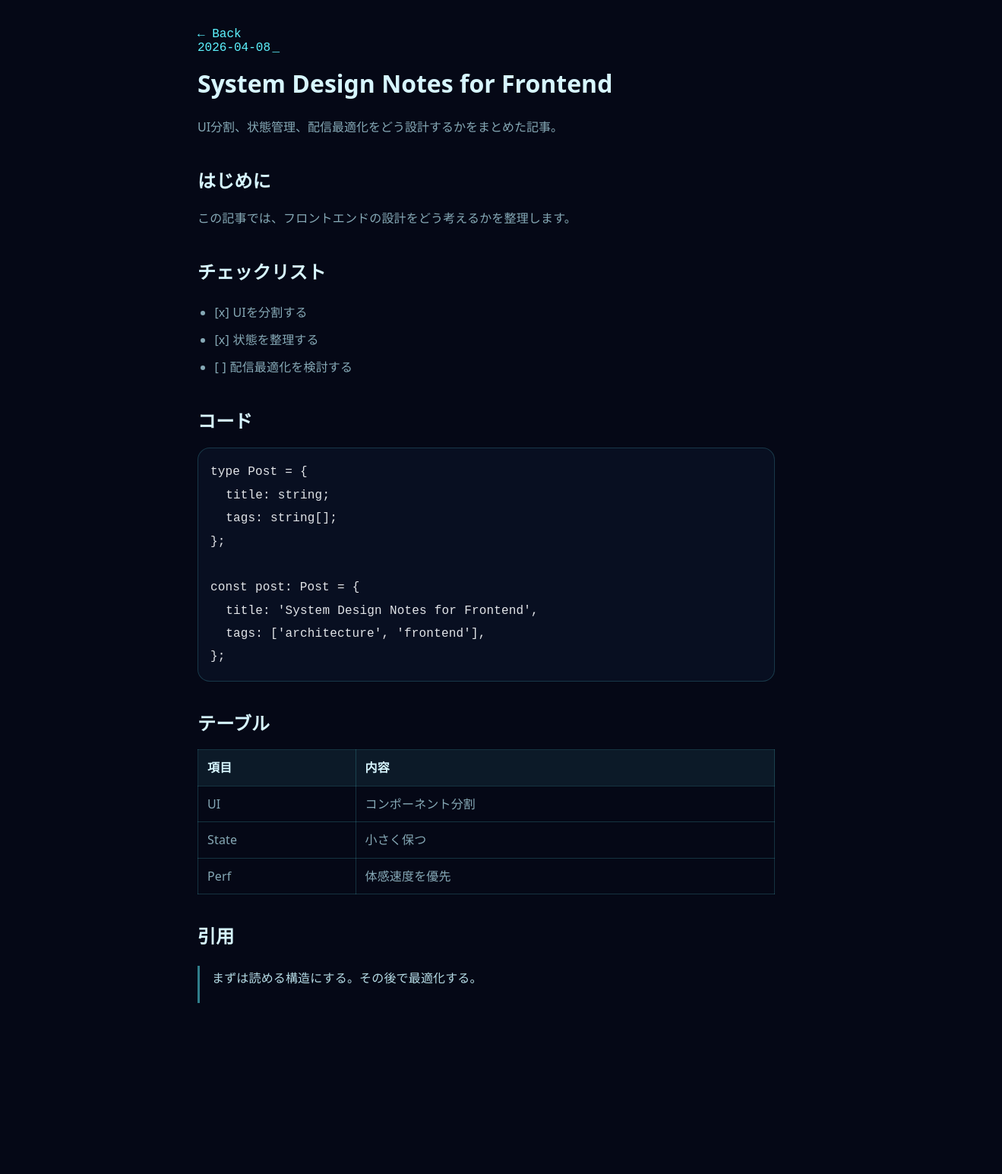
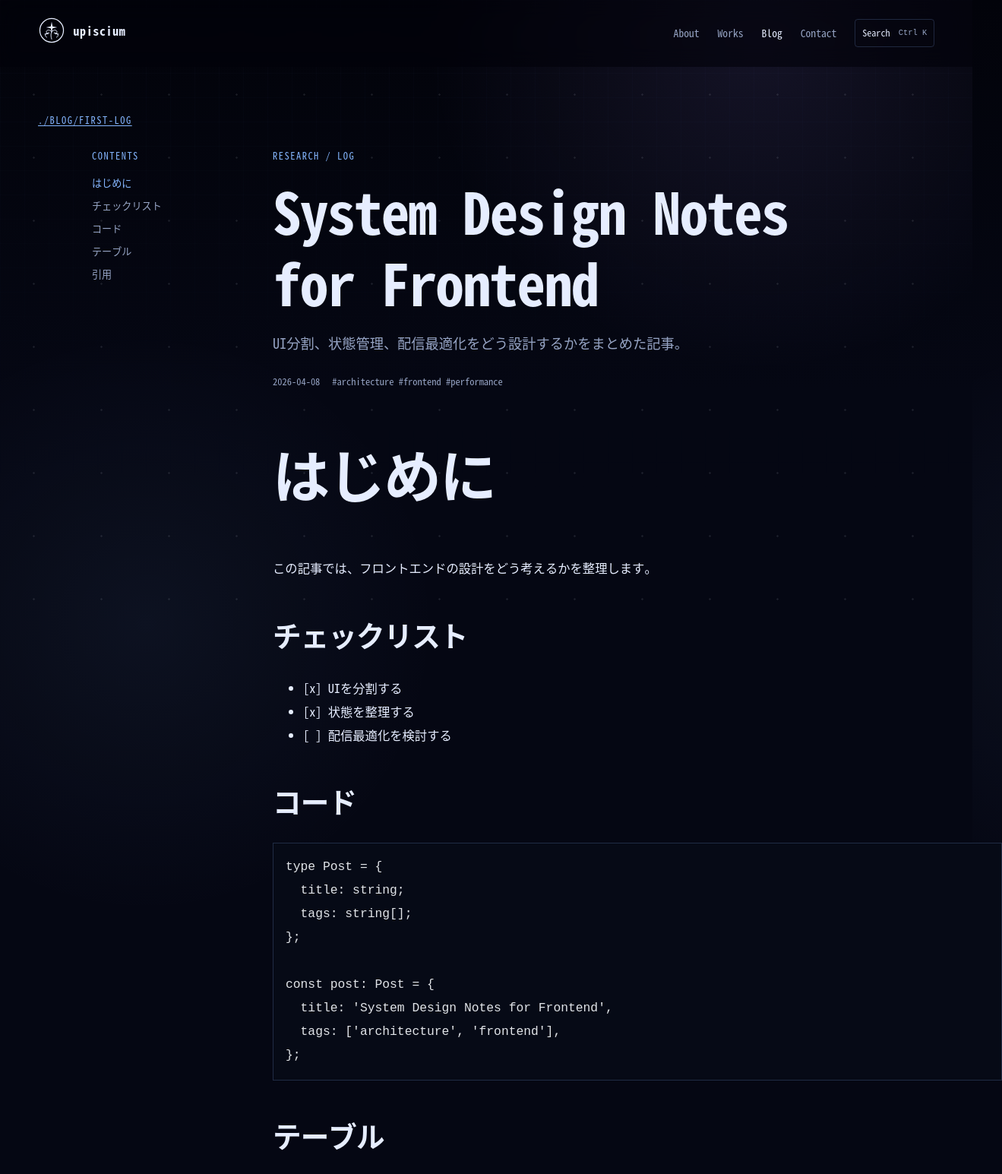
Before and after one commit to uPiscium/blog-upiscium-dev, an Astro site: page /blog/first-log in a window 1280 px wide. Shown: the top 1545 px of the page at 76% size, 1319 px wide, since content can reach past the window. Before the commit the page ends 1400 px from the top, so only its background shows below. Built offline with nearby package versions, Linux system fonts and the light colour scheme; Astro itself is replaced by a stand-in of ours; some packages are replaced by stand-ins of ours; code samples lack their colours.

Commit message:
feat: redesign blog prototype

```diff
--- /dev/null
+++ b/src/content/blog/neoforge-integration-testing.md
@@ -0,0 +1,14 @@
+---
+title: NeoForge MODの統合テスト
+description: 複数MODを横断するゲームループの確認方法。
+pubDate: 2026-04-16
+category: Minecraft
+featured: false
+tags: [Minecraft, NeoForge, Testing]
+---
+
+<!-- Prototype content. Replace after design approval. -->
+
+## テスト観点
+
+ワールド生成、イベント順序、保存復元をリリース前に確認します。
--- /dev/null
+++ b/src/content/blog/nixos-local-ai.md
@@ -0,0 +1,14 @@
+---
+title: NixOSでローカルAI基盤を再現する
+description: 宣言的な構成と運用境界を検討するサンプル記事。
+pubDate: 2026-04-14
+category: Infrastructure
+featured: false
+tags: [NixOS, AI, Infrastructure]
+---
+
+<!-- Prototype content. Replace after design approval. -->
+
+## 構成の境界
+
+再現可能な開発環境と、状態を持つサービスを分離します。
--- /dev/null
+++ b/src/content/blog/vulkan-sync-design.md
@@ -0,0 +1,14 @@
+---
+title: Vulkanの同期設計を分解する
+description: 描画ループの同期対象と責務を整理するサンプル記事。
+pubDate: 2026-04-12
+category: Research
+featured: true
+tags: [Vulkan, C++, Graphics]
+---
+
+<!-- Prototype content. Replace after design approval. -->
+
+## 同期対象を列挙する
+
+まず GPU と CPU の境界を明示し、待機点を少なく保ちます。
--- a/src/pages/blog/[slug].astro
+++ b/src/pages/blog/[slug].astro
@@ -1,169 +1,38 @@
 ---
 import { getCollection } from 'astro:content';
+import BaseLayout from '../../layouts/BaseLayout.astro';
+import TableOfContents from '../../components/TableOfContents.astro';
+import CodePreview from '../../components/CodePreview.astro';
 
 export async function getStaticPaths() {
-  const posts = await getCollection('blog');
-
-  return posts
-    .filter((post) => !post.data.draft)
-    .map((post) => ({
-      params: { slug: post.slug },
-      props: { post },
-    }));
+  const posts = await getCollection('blog', ({ data }) => !data.draft);
+  return posts.map((post) => ({ params: { slug: post.slug }, props: { post } }));
 }
-
 const { post } = Astro.props;
-const { Content } = await post.render();
+const { Content, headings } = await post.render();
+const allPosts = (await getCollection('blog')).filter((item) => !item.data.draft).sort((a, b) => b.data.pubDate.getTime() - a.data.pubDate.getTime());
+const related = allPosts.filter((item) => item.slug !== post.slug && (item.data.category === post.data.category || item.data.tags.some((tag) => post.data.tags.includes(tag)))).slice(0, 3);
 ---
-
-<html lang="ja">
-  <head>
-    <meta charset="utf-8" />
-    <meta name="viewport" content="width=device-width, initial-scale=1" />
-    <title>{post.data.title} // SIGNAL</title>
-    <meta name="description" content={post.data.description} />
-  </head>
-  <body>
-    <main class="page">
-      <a href="/blog/">← Back</a>
-      <p class="eyebrow">{post.data.pubDate.toISOString().slice(0, 10)}</p>
-      <h1>{post.data.title}</h1>
-      <p class="lead">{post.data.description}</p>
-      <article class="content">
-        <Content />
+<BaseLayout title={`${post.data.title} // SIGNAL`} description={post.data.description}>
+  <main id="main" class="container page-main">
+    <p class="path"><a href="/blog/">{`./blog/${post.slug}`}</a></p>
+    <div class="article-layout">
+      <TableOfContents headings={headings} />
+      <article class="article">
+        <header class="article-header"><p class="eyebrow">{post.data.category} / log</p><h1>{post.data.title}</h1><p class="lede">{post.data.description}</p><div class="meta"><time datetime={post.data.pubDate.toISOString()}>{post.data.pubDate.toISOString().slice(0, 10)}</time>{post.data.updatedDate && <span>updated {post.data.updatedDate.toISOString().slice(0, 10)}</span>}<span>{post.data.tags.map((tag) => `#${tag}`).join(' ')}</span></div></header>
+        <div class="prose"><Content /></div>
+        {post.slug === 'vulkan-sync-design' && <CodePreview file="src/lib/route.ts" language="typescript" highlight={[2, 3]} diff code={'-const mode = "legacy";\n+const mode = "stream";\n+export const route = createRoute(mode);'} />}
       </article>
-    </main>
-  </body>
-</html>
-
+    </div>
+    {related.length > 0 && <section class="related section"><div class="section-heading"><h2>Related posts</h2></div><div class="grid grid-3">{related.map((item) => <a class="card" href={`/blog/${item.slug}/`}><p class="eyebrow">{item.data.category}</p><h3>{item.data.title}</h3><p>{item.data.description}</p></a>)}</div></section>}
+  </main>
+</BaseLayout>
+<script is:inline>
+  const links = [...document.querySelectorAll('.toc-desktop a, .toc-mobile a')];
+  const sections = links.map((link) => document.querySelector(link.getAttribute('href'))).filter(Boolean);
+   const updateLocation = () => { let current = sections[0]; for (const section of sections) if (section.getBoundingClientRect().top <= 140) current = section; links.forEach((link) => { if (link.getAttribute('href') === `#${current?.id}`) link.setAttribute('aria-current', 'location'); else link.removeAttribute('aria-current'); }); };
+  addEventListener('scroll', updateLocation, { passive: true }); updateLocation();
+</script>
 <style>
-  :global(h1, h2, h3, p) {
-    margin-top: 0;
-  }
-
-  body {
-    margin: 0;
-    background: #050816;
-    color: #d7f6ff;
-    font-family: system-ui, sans-serif;
-  }
-  .page {
-    width: min(760px, calc(100% - 32px));
-    margin: 0 auto;
-    padding: 32px 0 64px;
-  }
-  .eyebrow,
-  a {
-    font-family: ui-monospace, monospace;
-    color: #5df3ff;
-  }
-
-  .eyebrow::after {
-    content: '_';
-    margin-left: 0.15em;
-    animation: blink 1s steps(1, end) infinite;
-  }
-
-  a {
-    text-decoration: none;
-  }
-
-  a:hover {
-    color: #7cffb2;
-  }
-  .lead,
-  .content {
-    color: #86a9b6;
-    line-height: 1.9;
-  }
-  .content {
-    letter-spacing: 0.01em;
-    word-spacing: 0.02em;
-  }
-  .content :global(pre) {
-    overflow: auto;
-    padding: 16px;
-    border-radius: 16px;
-    background: rgba(10, 18, 36, 0.82);
-    border: 1px solid rgba(93, 243, 255, 0.18);
-  }
-  .content :global(code) {
-    font-family: ui-monospace, monospace;
-  }
-  .content :global(:not(pre) > code) {
-    padding: 0.15rem 0.35rem;
-    border-radius: 6px;
-    background: rgba(93, 243, 255, 0.1);
-    color: #d7f6ff;
-  }
-  .content :global(h1),
-  .content :global(h2),
-  .content :global(h3) {
-    margin-top: 2rem;
-    margin-bottom: 0.75rem;
-    color: #d7f6ff;
-  }
-  .content :global(p),
-  .content :global(ul),
-  .content :global(ol),
-  .content :global(blockquote),
-  .content :global(table) {
-    margin-bottom: 1rem;
-  }
-  .content :global(p),
-  .content :global(li),
-  .content :global(blockquote) {
-    line-height: 1.9;
-  }
-  .content :global(ul),
-  .content :global(ol) {
-    padding-left: 1.4rem;
-  }
-  .content :global(li + li) {
-    margin-top: 0.35rem;
-  }
-  .content :global(blockquote) {
-    margin-left: 0;
-    padding: 0.1rem 0 0.1rem 1rem;
-    border-left: 3px solid rgba(93, 243, 255, 0.5);
-    color: #b6dce6;
-  }
-  .content :global(table) {
-    width: 100%;
-    border-collapse: collapse;
-  }
-  .content :global(th),
-  .content :global(td) {
-    border: 1px solid rgba(93, 243, 255, 0.18);
-    padding: 8px 12px;
-  }
-  .content :global(th) {
-    background: rgba(93, 243, 255, 0.08);
-    color: #d7f6ff;
-    text-align: left;
-  }
-  .content :global(a) {
-    color: #7cffb2;
-    text-decoration-color: rgba(124, 255, 178, 0.6);
-  }
-  .content :global(hr) {
-    border: 0;
-    border-top: 1px solid rgba(93, 243, 255, 0.18);
-    margin: 1.5rem 0;
-  }
-  .content :global(img) {
-    max-width: 100%;
-    border-radius: 16px;
-  }
-
-  @keyframes blink {
-    0%,
-    49% {
-      opacity: 1;
-    }
-    50%,
-    100% {
-      opacity: 0;
-    }
-  }
+  .article-layout{display:grid;grid-template-columns:190px minmax(0,800px);gap:3rem;align-items:start;justify-content:center}.article{min-width:0}.article-header{margin-bottom:3rem}.article-header h1{margin:.5rem 0 1rem}.article-header .meta{margin-top:1.5rem}.prose{font-size:1.02rem;line-height:1.9}.prose :global(h2),.prose :global(h3){scroll-margin-top:7rem;margin-top:3rem}.prose :global(p),.prose :global(ul),.prose :global(ol),.prose :global(blockquote){margin-block:1.35rem}.prose :global(a){text-decoration:underline}.prose :global(a[href^="http"]::after){content:' ↗';font-size:.75em}.prose :global(blockquote){border-left:2px solid var(--flower-red);padding-left:1rem;color:var(--text-secondary)}.prose :global(pre),.prose :global(table){overflow-x:auto;background:#060a16;border:1px solid var(--line)}.prose :global(pre){width:min(960px,calc(100vw - 3rem));padding:1rem}.prose :global(table){display:block;width:max-content;max-width:min(960px,calc(100vw - 3rem));border-collapse:collapse}.prose :global(th),.prose :global(td){border:1px solid var(--line);padding:.6rem}.related{max-width:800px;margin-left:auto;margin-right:auto}@media(max-width:800px){.article-layout{display:block}.related{margin-left:0}.article-header{margin-bottom:2rem}}
 </style>
--- a/src/pages/blog/index.astro
+++ b/src/pages/blog/index.astro
@@ -1,108 +1,22 @@
 ---
 import { getCollection } from 'astro:content';
+import BaseLayout from '../../layouts/BaseLayout.astro';
+import PostCard from '../../components/PostCard.astro';
+import { categories } from '../../data/posts';
 
 const posts = (await getCollection('blog'))
   .filter((post) => !post.data.draft)
   .sort((a, b) => b.data.pubDate.getTime() - a.data.pubDate.getTime());
+const representatives = categories.map((category) => {
+  const categoryPosts = posts.filter((post) => post.data.category === category);
+  return { category, post: categoryPosts.find((post) => post.data.featured) ?? categoryPosts[0] };
+}).filter((item) => item.post);
 ---
-
-<html lang="ja">
-  <head>
-    <meta charset="utf-8" />
-    <meta name="viewport" content="width=device-width, initial-scale=1" />
-    <title>Blog // SIGNAL</title>
-  </head>
-  <body>
-    <main class="page">
-      <p class="eyebrow">/blog</p>
-      <h1>Recent Posts</h1>
-      <section class="list">
-        {posts.map((post) => (
-          <a class="card" href={`/blog/${post.slug}/`}>
-            <div>
-              <p class="meta">{post.data.pubDate.toISOString().slice(0, 10)}</p>
-              <h2>{post.data.title}</h2>
-              <p>{post.data.description}</p>
-            </div>
-            <div class="tags">
-              {post.data.tags.map((tag) => <span>{`#${tag}`}</span>)}
-            </div>
-          </a>
-        ))}
-      </section>
-    </main>
-  </body>
-</html>
-
-<style>
-  body {
-    margin: 0;
-    background: #050816;
-    color: #d7f6ff;
-    font-family: system-ui, sans-serif;
-    letter-spacing: 0.01em;
-    word-spacing: 0.02em;
-  }
-  .page {
-    width: min(900px, calc(100% - 32px));
-    margin: 0 auto;
-    padding: 32px 0 64px;
-  }
-  .eyebrow,
-  .meta {
-    font-family: ui-monospace, monospace;
-    color: #5df3ff;
-    text-transform: uppercase;
-    letter-spacing: .12em;
-    font-size: .8rem;
-  }
-  .list {
-    display: grid;
-    gap: 16px;
-  }
-  .card {
-    display: grid;
-    gap: 12px;
-    text-decoration: none;
-    color: inherit;
-    border: 1px solid rgba(93, 243, 255, 0.18);
-    border-radius: 18px;
-    padding: 20px;
-    background: linear-gradient(180deg, rgba(10, 18, 36, 0.92), rgba(3, 10, 24, 0.76));
-    box-shadow: inset 0 1px 0 rgba(255, 255, 255, 0.03);
-  }
-  .tags {
-    display: flex;
-    gap: 8px;
-    flex-wrap: wrap;
-    color: #86a9b6;
-    font-family: ui-monospace, monospace;
-    letter-spacing: 0.04em;
-    line-height: 1.8;
-  }
-
-  .card p {
-    line-height: 1.85;
-  }
-
-  .card h2 {
-    line-height: 1.25;
-  }
-
-  .eyebrow::after {
-    content: '_';
-    margin-left: 0.15em;
-    animation: blink 1s steps(1, end) infinite;
-  }
-
-  @keyframes blink {
-    0%,
-    49% {
-      opacity: 1;
-    }
-    50%,
-    100% {
-      opacity: 0;
-    }
-  }
-</style>
+<BaseLayout title="Blog // SIGNAL" description="Engineering notes and research logs.">
+  <main id="main" class="container page-main">
+    <header class="page-header"><p class="eyebrow">/blog</p><h1>Recent posts</h1><p class="lede">Design, systems, and the small decisions behind useful software.</p></header>
+    <section class="section"><div class="section-heading"><h2>Categories</h2><span class="muted">representative logs</span></div><div class="grid grid-3">{representatives.map(({ category, post }) => post && <PostCard title={post.data.title} description={post.data.description} href={`/blog/${post.slug}/`} pubDate={post.data.pubDate.toISOString().slice(0, 10)} updatedDate={post.data.updatedDate?.toISOString().slice(0, 10)} category={category} tags={post.data.tags} />)}</div></section>
+    <section class="section"><div class="section-heading"><h2>All articles</h2><span class="muted">{posts.length} entries / 9 per page</span></div><div class="grid grid-3">{posts.map((post) => <PostCard title={post.data.title} description={post.data.description} href={`/blog/${post.slug}/`} pubDate={post.data.pubDate.toISOString().slice(0, 10)} updatedDate={post.data.updatedDate?.toISOString().slice(0, 10)} category={post.data.category} tags={post.data.tags} />)}</div><nav class="pagination" aria-label="ページネーション（デザイン確認用）"><button disabled>← newer</button><span aria-current="page">01</span><button disabled>02</button><button disabled>03</button><button disabled>older →</button></nav></section>
+  </main>
+</BaseLayout>
+<style>.pagination{display:flex;justify-content:center;gap:1.5rem;margin-top:2rem;align-items:center;color:var(--text-secondary)}.pagination button{border:1px solid var(--line);background:transparent;color:inherit;padding:.5rem .8rem}.pagination button:disabled{opacity:.45}</style>
```
Also changed, not shown: src/content/blog/first-log.md (+2 -0 lines), src/content/blog/terminal-workflow.md (+2 -0 lines).
